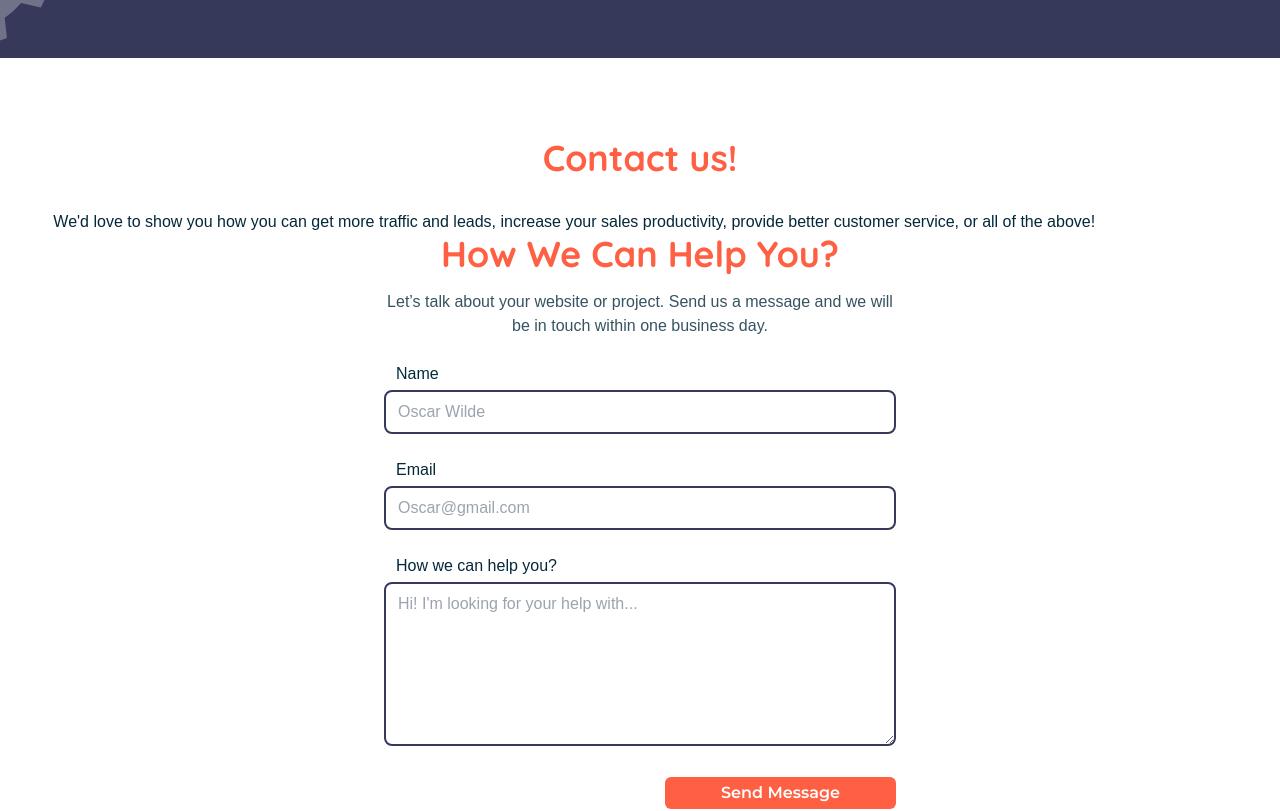
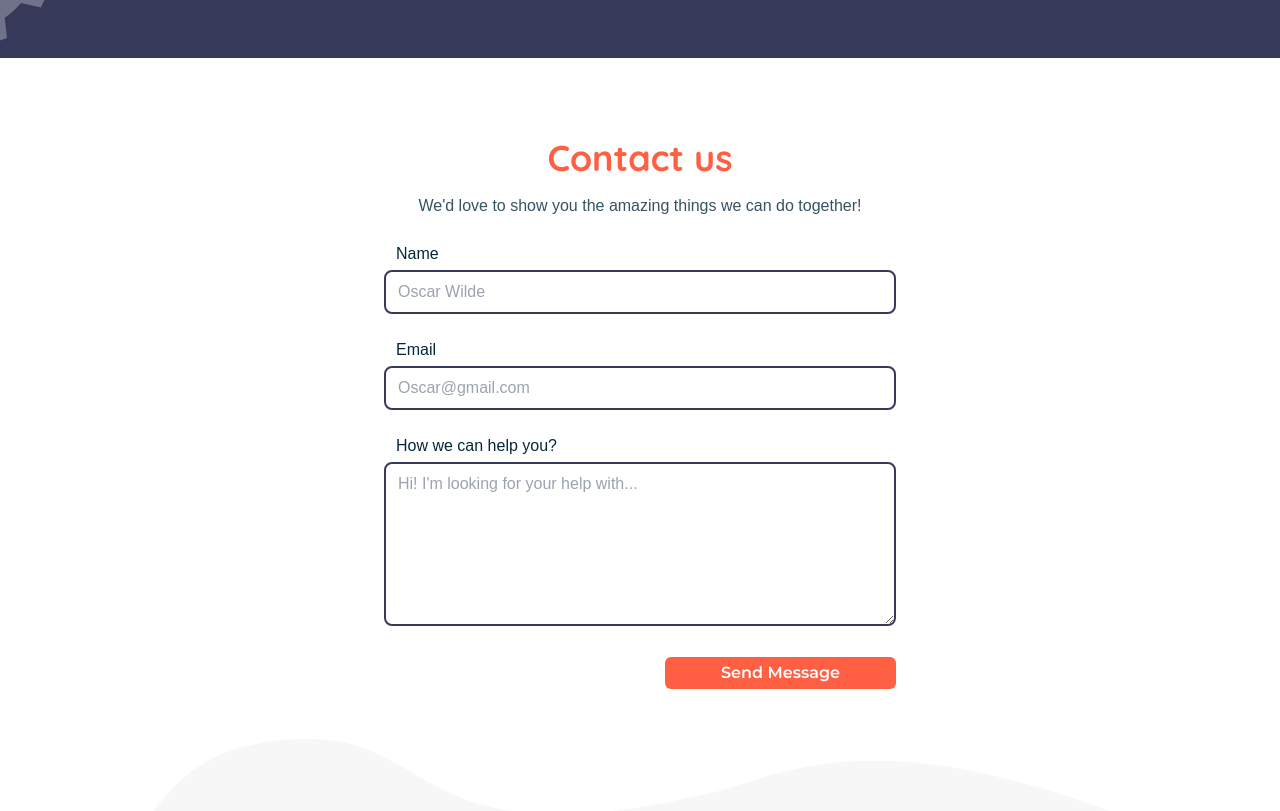
Before and after one commit to ferba24/todo10-web, a Next.js app: page /about-us in a window 1280 px wide. Shown: the part 1700-2511 px from the top of the page. Built offline with nearby package versions, Linux system fonts and the light colour scheme; a web font is replaced by a local one.

Commit message:
[EDIT] About-us contact form title

```diff
--- a/pages/about-us.js
+++ b/pages/about-us.js
@@ -39,13 +39,9 @@ const ContactSection = () => {
   return (
     <div className="section container">
       <a name="form" />
-      <h3 className="text-orange text-center mb-8">
-        Contact us!
-      </h3>
-        We'd love to show you how you can get more traffic and leads, increase your sales productivity, provide better customer service, or all of the above!
         <PageHeader
-            title={<span className="text-orange">How We Can Help You?</span>}
-            desc="Let’s talk about your website or project. Send us a message and we will be in touch within one business day."
+            title={<span className="text-orange">Contact us</span>}
+            desc="We'd love to show you the amazing things we can do together!"
         />
         <WithSend>
         {({send, sending}) => (
```
